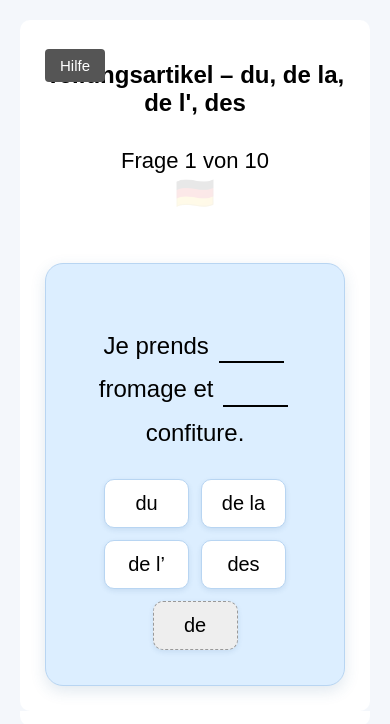
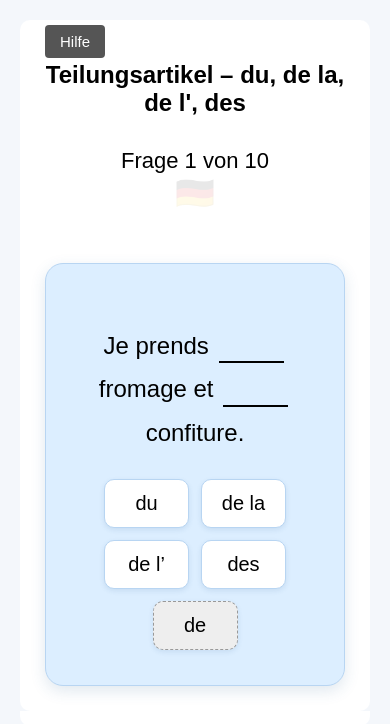
Before and after one commit to jostfrenchde/frz, a plain HTML site: page 3_Teilungsartikel.html in a window 390 px wide. Drawn offline with Linux system fonts and the light colour scheme.

Commit message:
Add files via upload

```diff
--- a/3_Teilungsartikel.html
+++ b/3_Teilungsartikel.html
@@ -283,6 +283,12 @@
 				height: 15px;
 				background: white;
 				border-radius: 0 0 10px 10px;
+			}
+			@media (max-width: 600px) {
+				#helpButton {
+					top: 5px;
+					left: 25px;
+				}
 			}
 		</style>
 	</head>
```
